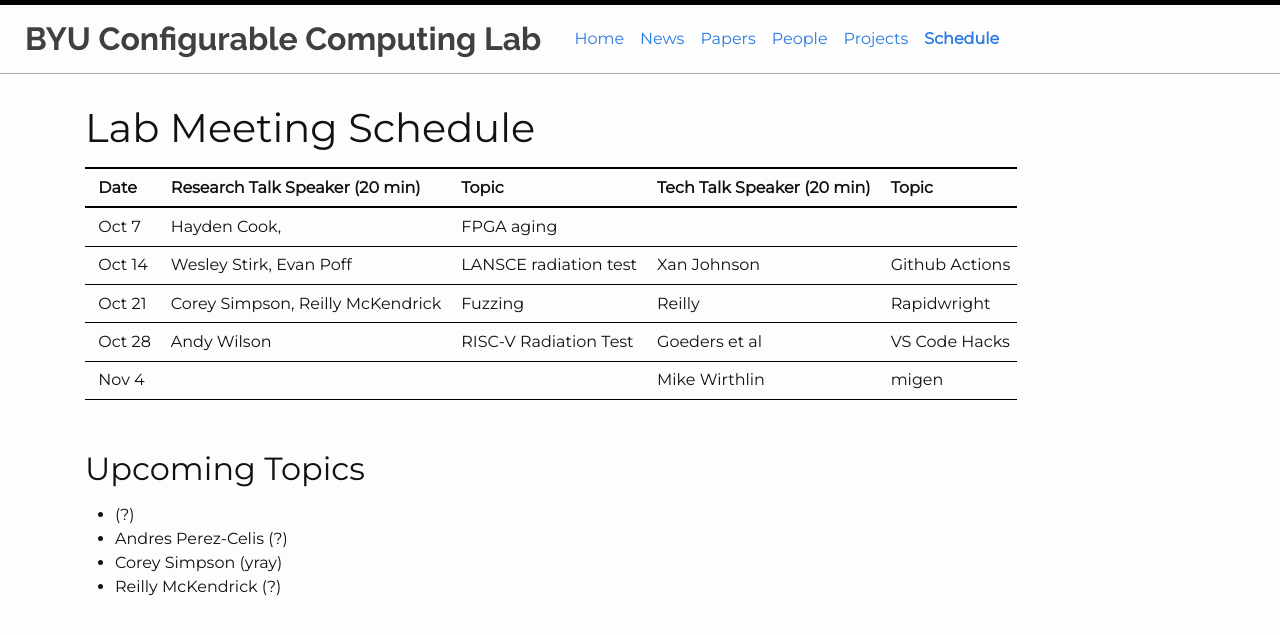
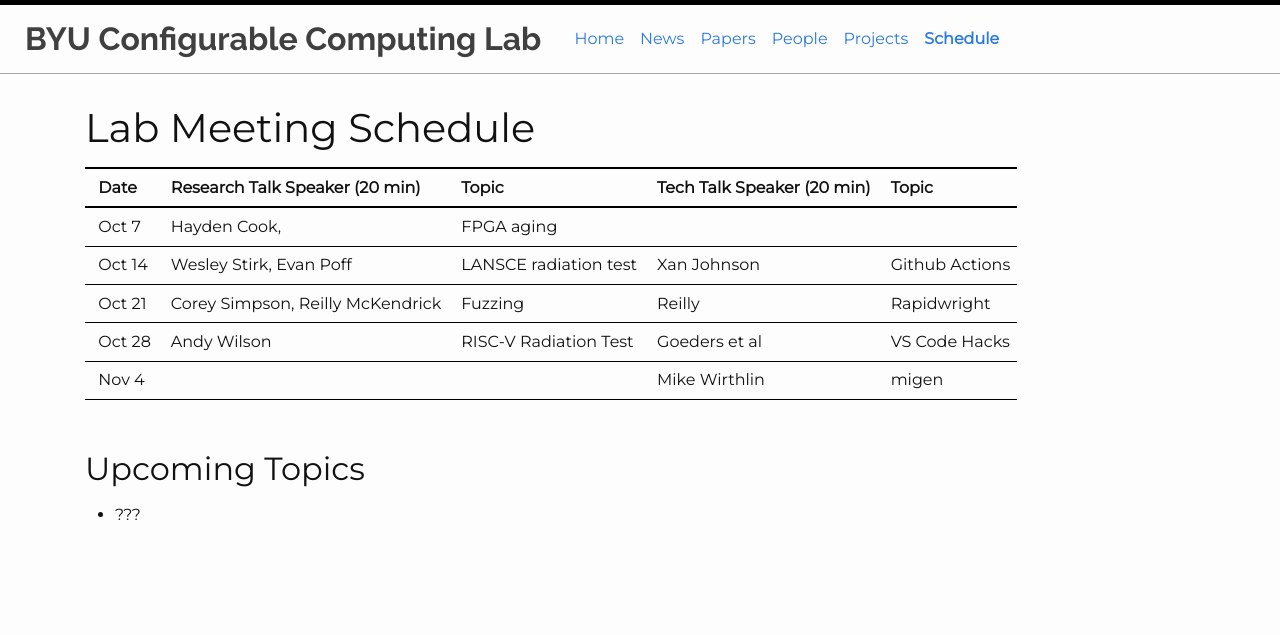
Before and after one commit to byuccl/byuccl.github.io, a Jekyll site: the page built from pages/schedule.md, in a window 1280 px wide. Shown: the top 635 px of the page. Built offline with Jekyll 4.4.1, drawn with Linux system fonts in a browser that asks for light colours; nearby versions of some CDN libraries.

Commit message:
update schedule
Signed-off-by: Jeff Goeders <jeff.goeders@gmail.com>

```diff
--- a/pages/schedule.md
+++ b/pages/schedule.md
@@ -17,7 +17,4 @@ title: Schedule
 
 
 ## Upcoming Topics
-*  (?)
-* Andres Perez-Celis (?)
-* Corey Simpson (yray)
-* Reilly McKendrick (?)
+* ???
```
